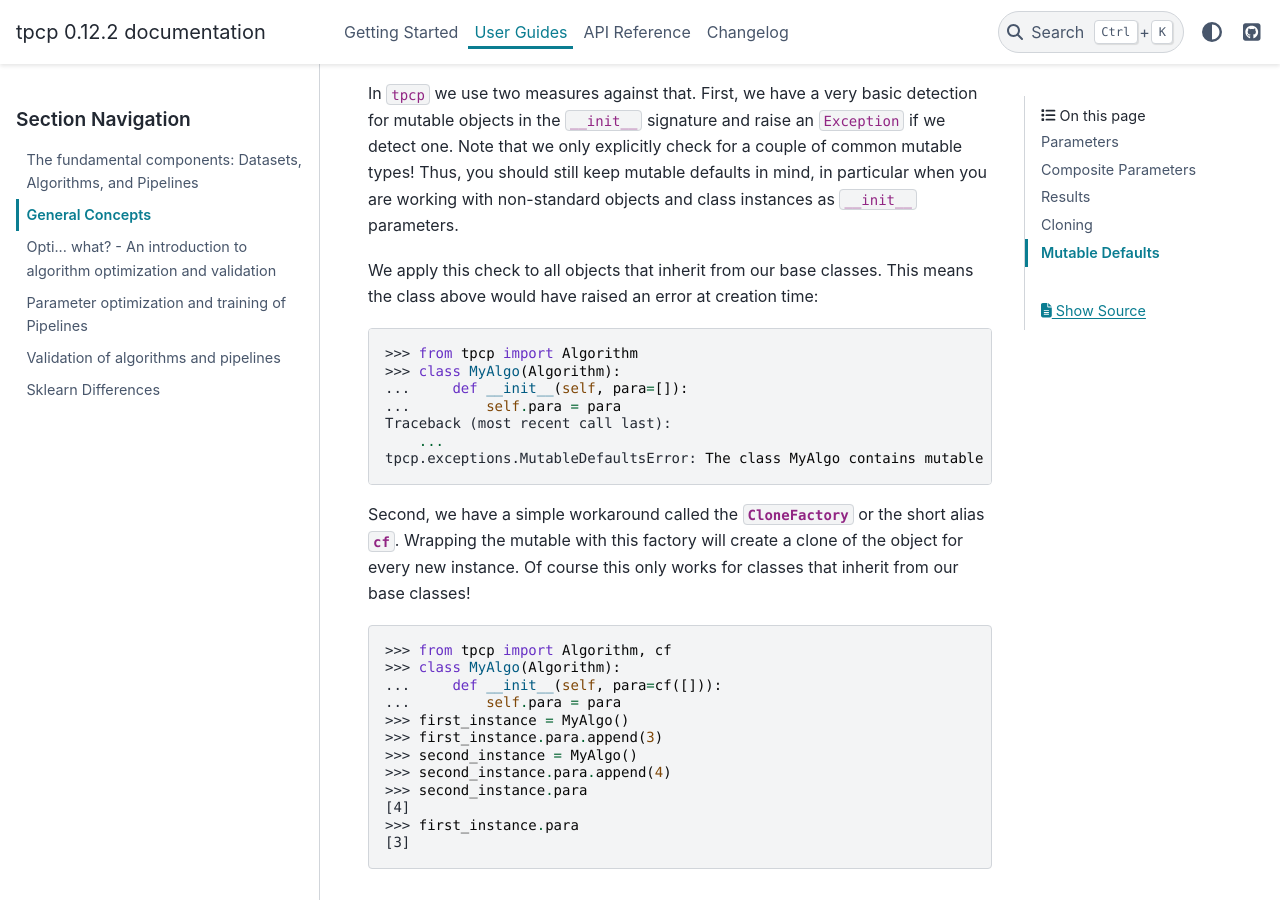
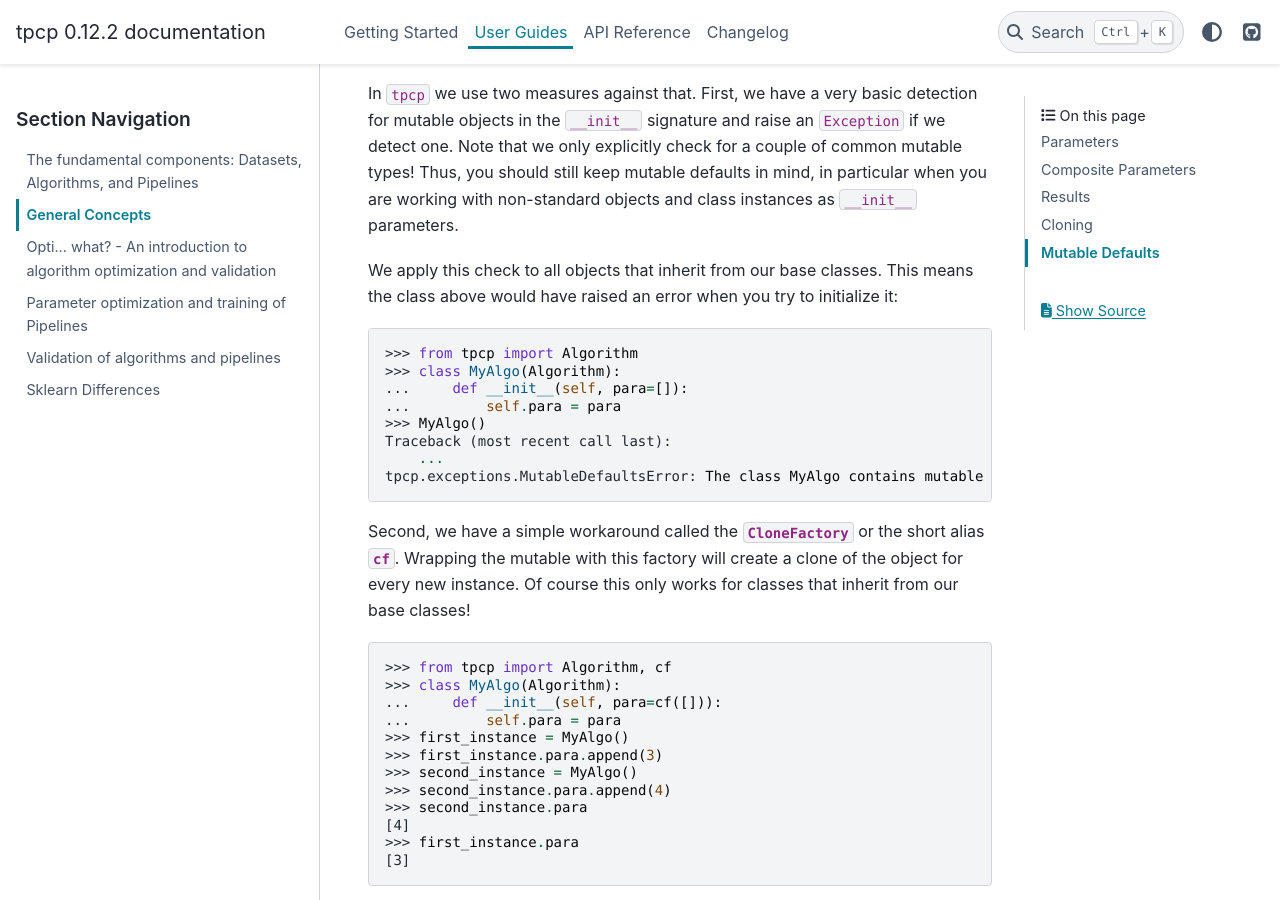
Before and after one commit to mad-lab-fau/tpcp, a Sphinx documentation site: the page built from docs/guides/general_concepts.rst, in a window 1280 px wide and 900 px high, scrolled down 4941 px. Built offline with Sphinx 7.4.7 and the PyData theme 0.15.4, drawn with Linux system fonts in a browser that asks for light colours; pages that are not in the unit, such as notebooks, are missing from menus.

Commit message:
Updated TODO and made small correction in docs

```diff
--- a/docs/guides/general_concepts.rst
+++ b/docs/guides/general_concepts.rst
@@ -210,7 +210,7 @@ Note that we only explicitly check for a couple of common mutable types! Thus, y
 particular when you are working with non-standard objects and class instances as `__init__` parameters.
 
 We apply this check to all objects that inherit from our base classes.
-This means the class above would have raised an error at creation time:
+This means the class above would have raised an error when you try to initialize it:
 
 .. code-block:: python
 
@@ -218,6 +218,7 @@ This means the class above would have raised an error at creation time:
     >>> class MyAlgo(Algorithm):
     ...     def __init__(self, para=[]):
     ...         self.para = para
+    >>> MyAlgo()
     Traceback (most recent call last):
         ...
     tpcp.exceptions.MutableDefaultsError: The class MyAlgo contains mutable objects as default values (['para']). ...
```
Also changed, not shown: 1 other file.
